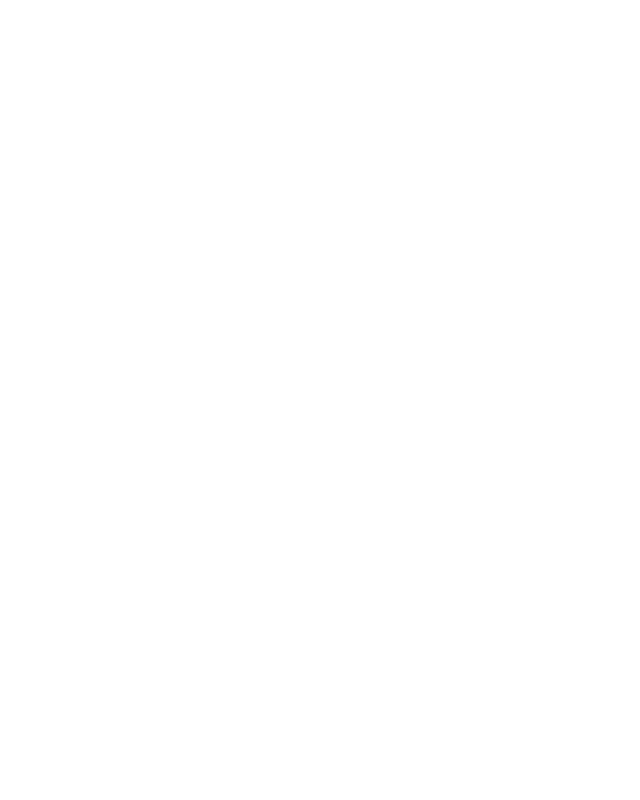
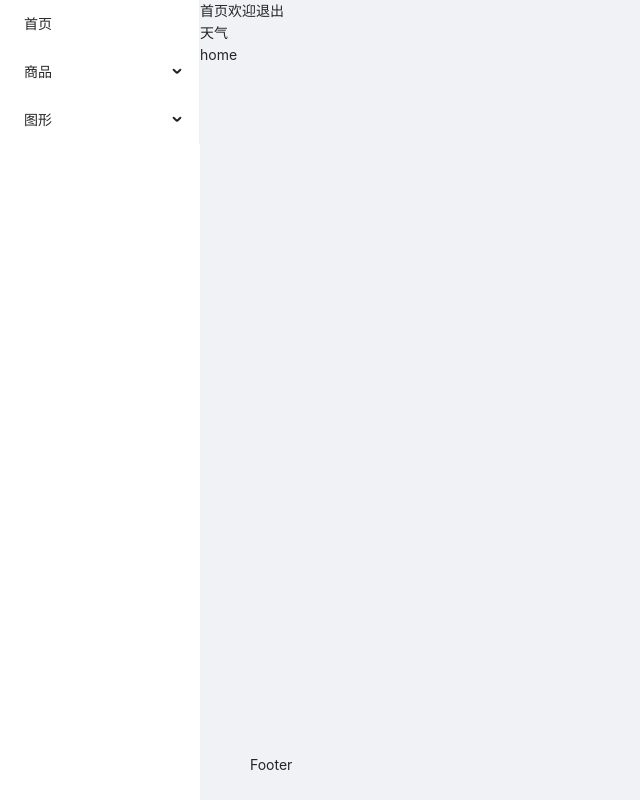
Before and after one commit to hlxll/reactDemo, a React (Create React App) app: page /#/home in a window 1280 px wide. Shown: the whole page, without its empty margins (0-640 px from the left). Built offline with nearby package versions, Linux system fonts and the light colour scheme.

Commit message:
修复bug

```diff
--- a/src/App.js
+++ b/src/App.js
@@ -2,7 +2,7 @@
 import React, { Component, Suspense } from 'react'
 import {HashRouter as Router, Redirect, Route, Switch} from 'react-router-dom'
 // import Login from './pages/login/login'
-import Admin from './pages/admin/admin'
+// import Admin from './pages/admin/admin'
 
 import { Provider } from 'react-redux'
 import store from './store/reducer'
@@ -12,19 +12,21 @@
 // 代码分割还可以在路由中设置，使用Suspense和lazy
 //lazy只支持默认导出的组件，export default，如果想命名导出，可以在组件外面套一个默认导出的组件
 const Login = React.lazy(() => import('./pages/login/login'));
+const Admin = React.lazy(() => import('./pages/admin/admin'));
 
 export default class App extends Component{
     render(){
         return(
             <Provider store={store}>
                 <Router>
-                    <Switch>
-                        <Suspense fallback={<div>Loading...</div>}>
+                    {/* 这里Suspense在switch中使用，不能包裹其中的一个，另外一个会显示不了 */}
+                    <Suspense fallback={<div>Loading...</div>}>
+                        <Switch>
                             <Route path="/login" component={Login}></Route>
-                        </Suspense>
-                        <Route path="/" component={Admin}></Route>
-                        <Redirect to="/"/>
-                    </Switch>
+                            <Route path="/" component={Admin}></Route>
+                            <Redirect to="/"/>
+                        </Switch>
+                    </Suspense>
                 </Router>
             </Provider>
         )
--- a/src/pages/admin/admin.jsx
+++ b/src/pages/admin/admin.jsx
@@ -40,6 +40,7 @@
             <Content>
               <Router>
                 <Switch>
+                  <ErrorCatch>
                     <Route path='/home' component={Home}></Route>
                     <Route path='/category' component={Category}></Route>
                     <Route path='/role' component={Role}></Route>
@@ -49,6 +50,7 @@
                     <Route path='/charts/pie' component={Pie}></Route>
                     <Route path='/charts/bar' component={Bar}></Route>
                     <Redirect to='/home'/>
+                  </ErrorCatch>
                 </Switch>
               </Router>
             </Content>
--- a/src/pages/category/category.jsx
+++ b/src/pages/category/category.jsx
@@ -1,6 +1,6 @@
 import React,{ Component } from "react";
 import './category.less'
-import {Card, Button, Table, Space, Modal} from 'antd'
+import {Card, Button, Table, Modal} from 'antd'
 import {
   PlusOutlined
 } from '@ant-design/icons';
```
Lines whose indentation alone changed are shown as unchanged.
